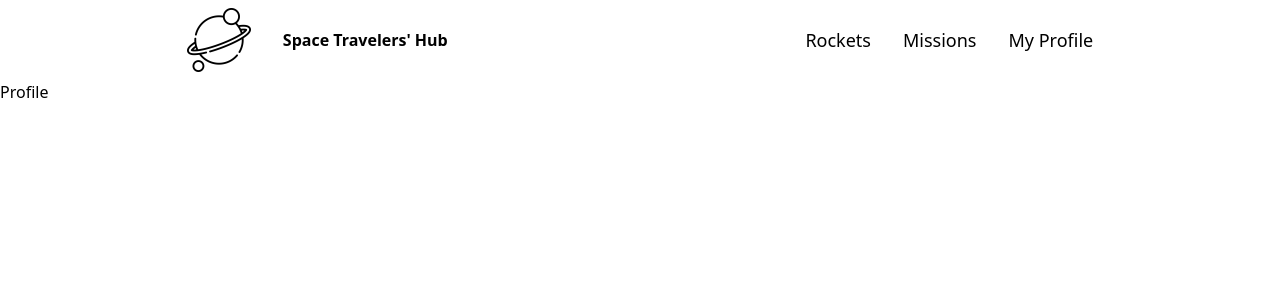
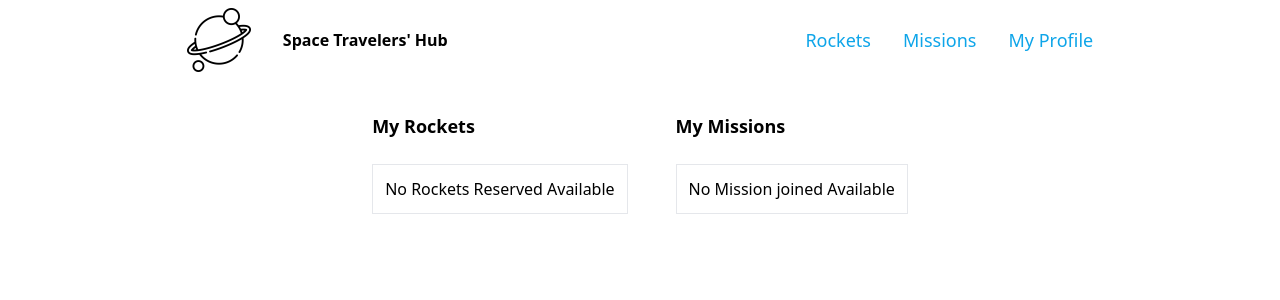
Before and after one commit to esmaelhussen/Space-Travelers-Hub, a React (Create React App) app: page /Profile in a window 1280 px wide. Shown: the top 300 px of the page. Built offline with nearby package versions, Linux system fonts and the light colour scheme.

Commit message:
add pages and components

```diff
--- a/package.json
+++ b/package.json
@@ -9,6 +9,7 @@
     "@testing-library/react": "^16.3.0",
     "@testing-library/user-event": "^13.5.0",
     "axios": "^1.8.4",
+    "prop-types": "^15.8.1",
     "react": "^19.1.0",
     "react-dom": "^19.1.0",
     "react-redux": "^9.2.0",
--- a/src/components/Header.js
+++ b/src/components/Header.js
@@ -12,7 +12,7 @@ function Header() {
         <li>
           <NavLink
             to="/"
-            className="text-lg hover:text-sky-500 hover:underline"
+            className="text-lg text-sky-500 focus:underline"
             end
           >
             Rockets
@@ -21,7 +21,7 @@ function Header() {
         <li>
           <NavLink
             to="/missions"
-            className="text-lg hover:text-sky-500 hover:underline"
+            className="text-lg text-sky-500 focus:underline"
           >
             Missions
           </NavLink>
@@ -29,7 +29,7 @@ function Header() {
         <li>
           <NavLink
             to="/profile"
-            className="text-lg hover:text-sky-500 hover:underline"
+            className="text-lg text-sky-500 focus:underline"
           >
             My Profile
           </NavLink>
--- /dev/null
+++ b/src/components/Mission.js
@@ -0,0 +1,54 @@
+import PropTypes from 'prop-types';
+import { useDispatch } from 'react-redux';
+import { toggleMission } from '../redux/missions/missions';
+
+function Mission({ mission }) {
+  const dispatch = useDispatch();
+  const {
+    id, name, description, joined,
+  } = mission;
+
+  const handleToggleMission = () => {
+    dispatch(toggleMission(id));
+  };
+
+  return (
+    <tr>
+      <td>{name}</td>
+      <td>{description}</td>
+      <td>
+        {!joined ? (
+          <span>
+            Not a member
+          </span>
+        ) : (
+          <span>
+            Member
+          </span>
+        )}
+      </td>
+      <td>
+        {!joined ? (
+          <button type="button" onClick={handleToggleMission}>
+            Join Mission
+          </button>
+        ) : (
+          <button type="button" onClick={handleToggleMission}>
+            Leave Mission
+          </button>
+        )}
+      </td>
+    </tr>
+  );
+}
+
+Mission.propTypes = {
+  mission: PropTypes.shape({
+    id: PropTypes.string.isRequired,
+    name: PropTypes.string.isRequired,
+    description: PropTypes.string.isRequired,
+    joined: PropTypes.bool.isRequired,
+  }).isRequired,
+};
+
+export default Mission;
--- /dev/null
+++ b/src/components/Rocket.js
@@ -0,0 +1,60 @@
+import PropTypes from 'prop-types';
+import { useDispatch } from 'react-redux';
+import { toggleRocket } from '../redux/rockets/rockets';
+
+function Rocket({ rocket }) {
+  const dispatch = useDispatch();
+  const {
+    id, name, image, description, reserved,
+  } = rocket;
+
+  const handleToggleRocket = () => {
+    dispatch(toggleRocket(id));
+  };
+
+  return (
+    <div>
+      <img src={image} alt={name} />
+      <div>
+        <h2>
+          {name}
+          {reserved && (
+          <span>
+            Reserved
+          </span>
+          )}
+        </h2>
+        <p className="mt-2 text-lg max-w-45 ">{description}</p>
+        {reserved ? (
+          <button
+            className="mt-6 px-3 py-2 border border-red-500 text-red-500 bottom-0 rounded-md cursor-pointer"
+            type="button"
+            onClick={handleToggleRocket}
+          >
+            Cancel Reservation
+          </button>
+        ) : (
+          <button
+            className="mt-6 px-3 py-2 bg-sky-500 text-white bottom-0 rounded-md cursor-pointer"
+            type="button"
+            onClick={handleToggleRocket}
+          >
+            Reserve Rocket
+          </button>
+        )}
+      </div>
+    </div>
+  );
+}
+
+Rocket.propTypes = {
+  rocket: PropTypes.shape({
+    id: PropTypes.string.isRequired,
+    name: PropTypes.string.isRequired,
+    description: PropTypes.string.isRequired,
+    image: PropTypes.string.isRequired,
+    reserved: PropTypes.bool.isRequired,
+  }).isRequired,
+};
+
+export default Rocket;
--- a/src/pages/Missions.js
+++ b/src/pages/Missions.js
@@ -1,8 +1,33 @@
-import React from 'react';
+import React, { useEffect } from 'react';
+import { useDispatch, useSelector } from 'react-redux';
+import Mission from '../components/Mission';
+import { getMissions } from '../redux/missions/missions';
 
 function Missions() {
+  const dispatch = useDispatch();
+  const missions = useSelector((state) => state.missions);
+  useEffect(() => {
+    if (missions.length === 0) {
+      dispatch(getMissions());
+    }
+  }, []);
   return (
-    <div>Missions</div>
+    <secton>
+      <table>
+        <thead>
+          <tr>
+            <th>Mission</th>
+            <th>Description</th>
+            <th>Status</th>
+          </tr>
+        </thead>
+        <tbody>
+          {missions.map((mission) => (
+            <Mission key={mission.id} mission={mission} />
+          ))}
+        </tbody>
+      </table>
+    </secton>
   );
 }
 
--- a/src/pages/Profile.js
+++ b/src/pages/Profile.js
@@ -1,8 +1,54 @@
-import React from 'react';
+import { useSelector } from 'react-redux';
 
 function Profile() {
+  const rockets = useSelector((state) => state.rockets).filter(
+    (rocket) => rocket.reserved,
+  );
+  const missions = useSelector((state) => state.missions).filter(
+    (mission) => mission.joined,
+  );
   return (
-    <div>Profile</div>
+    <section className="flex items-start justify-center gap-12 flex-wrap my-8">
+      <div>
+        <h2 className="text-lg font-bold">My Rockets</h2>
+        <table className="my-6 border-collapse w-25vw">
+          <tbody>
+            {rockets.length > 0 ? (
+              rockets.map((rocket) => (
+                <tr key={rocket.id}>
+                  <td className="p-3 border">{rocket.name}</td>
+                </tr>
+              ))
+            ) : (
+              <tr>
+                <td className="p-3 border">No Rockets Reserved Available</td>
+              </tr>
+            )}
+          </tbody>
+        </table>
+      </div>
+
+      <div>
+        <h2 className="text-lg font-bold">My Missions</h2>
+        <table className="my-6 border-collapse w-25vw border">
+          <tbody>
+            {missions.length > 0 ? (
+              missions.map((mission) => (
+                <tr key={mission.id}>
+                  <td className="p-3 border">{mission.name}</td>
+                </tr>
+              ))
+            ) : (
+              <tr>
+                <td className="border-gray-900 p-3">
+                  No Mission joined Available
+                </td>
+              </tr>
+            )}
+          </tbody>
+        </table>
+      </div>
+    </section>
   );
 }
 
--- a/src/pages/Rockets.js
+++ b/src/pages/Rockets.js
@@ -1,8 +1,26 @@
-import React from 'react';
+import React, { useEffect } from 'react';
+import { useSelector, useDispatch } from 'react-redux';
+import Rocket from '../components/Rocket';
+import { getRockets } from '../redux/rockets/rockets';
 
 function Rockets() {
+  const dispatch = useDispatch();
+  const rockets = useSelector((state) => state.rockets);
+
+  useEffect(
+    () => {
+      if (rockets.length === 0) {
+        dispatch(getRockets());
+      }
+    },
+    [],
+  );
   return (
-    <div>Rockets</div>
+    <section>
+      {rockets.map((rocket) => (
+        <Rocket key={rocket.id} rocket={rocket} />
+      ))}
+    </section>
   );
 }
 
--- a/src/redux/rockets/rockets.js
+++ b/src/redux/rockets/rockets.js
@@ -1,11 +1,12 @@
 import { createAsyncThunk } from '@reduxjs/toolkit';
 import axios from 'axios';
 
-const API_URL = 'https://api.spacexdata.com/v4';
+const API_URL = 'https://api.spacexdata.com/v3';
 const rocket = `{${API_URL}}/rockets`;
 const GET_ROCKETS = 'rockets/GET_ROCKETS';
-const TOGGLE_RESERVED = 'missions/TOGGLE_RESERVED';
+const TOGGLE_RESERVED = 'rockets/TOGGLE_RESERVED';
 
+/* eslint-disable default-param-last */
 const rocketsReducer = (state = [], action) => {
   switch (action.type) {
     case `${GET_ROCKETS}/fulfilled`:
@@ -26,7 +27,7 @@ const rocketsReducer = (state = [], action) => {
 export const getRockets = createAsyncThunk(GET_ROCKETS, async () => {
   const response = await axios.get(rocket);
   return response.data.map((rocket) => ({
-    id: rocket.rocket,
+    id: rocket.rocket_id,
     image: rocket.flickr_images[0],
     name: rocket.rocket_name,
     description: rocket.description,
```
Also changed, not shown: 1 other file (tests, documents, lock files or other folders).
